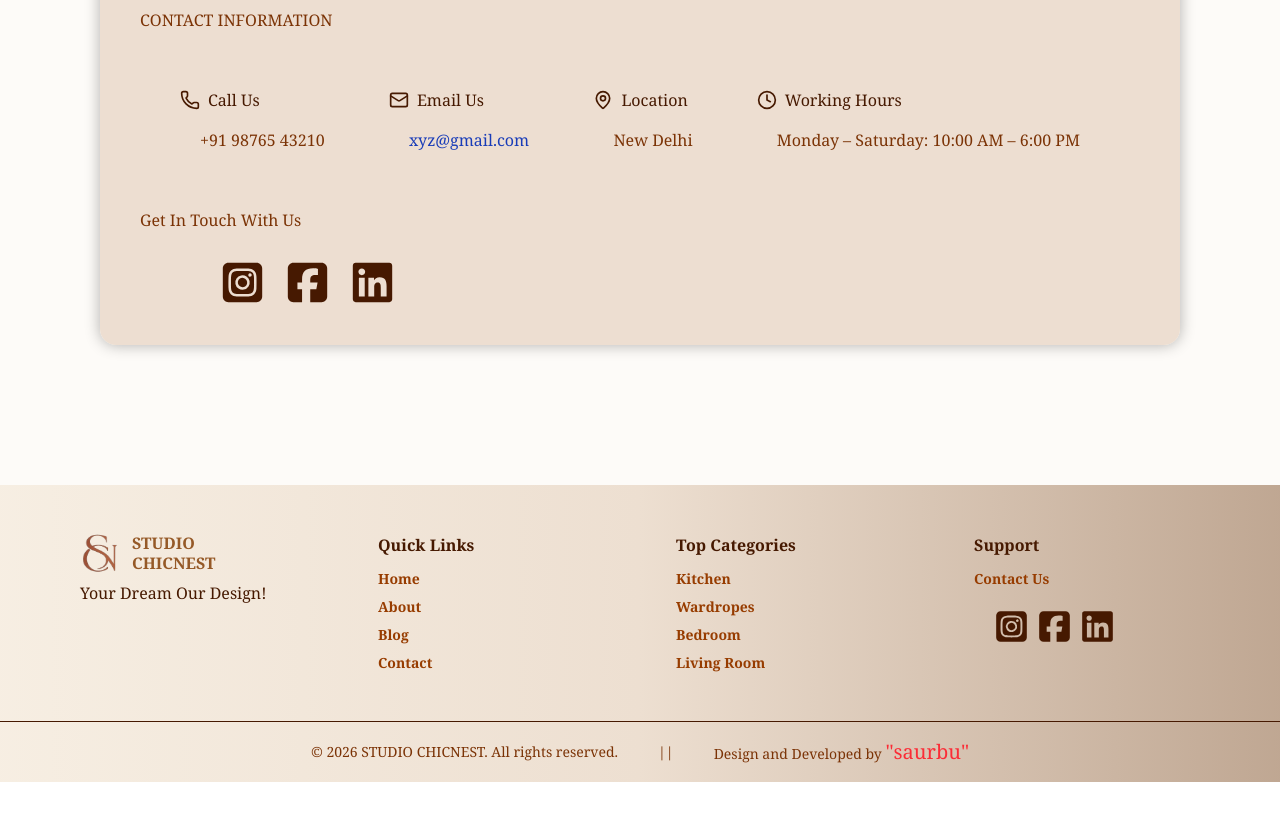
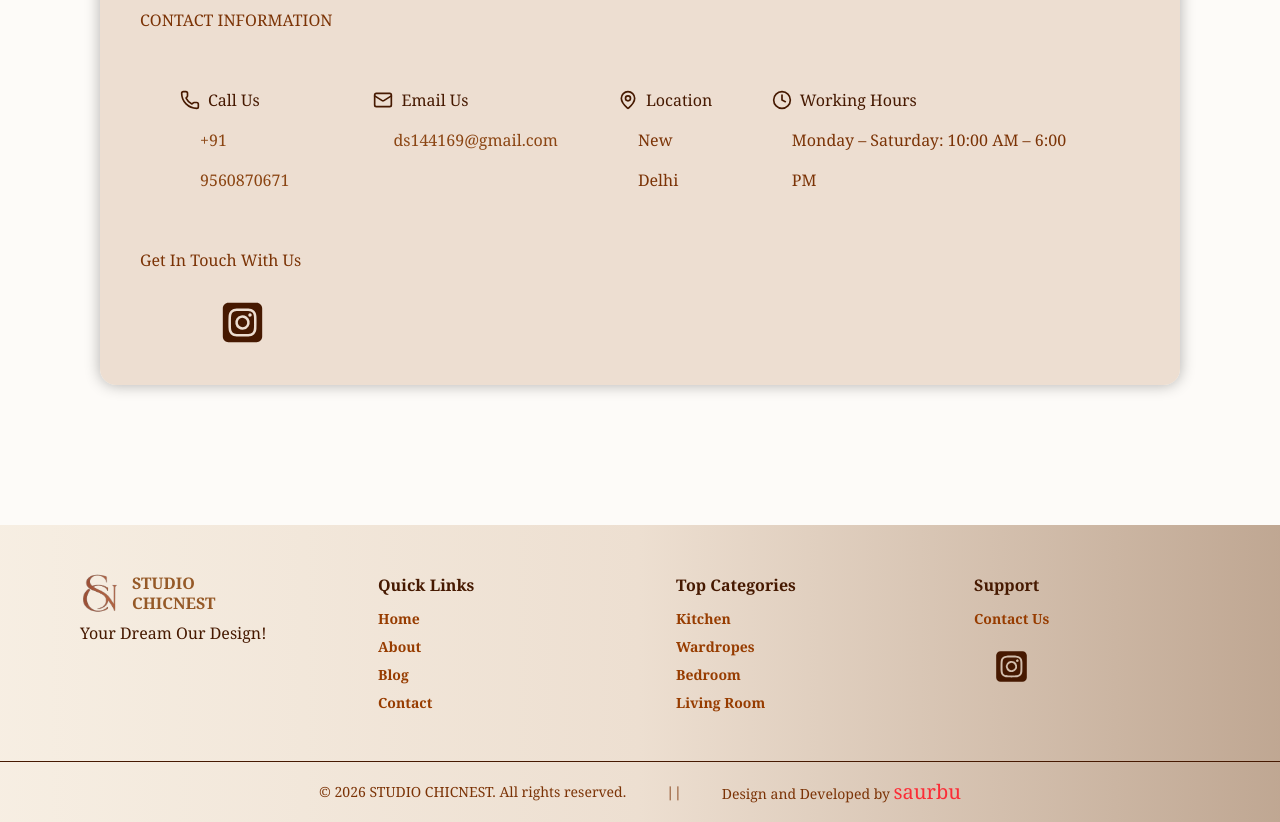
Before and after one commit to saurbu/Studio-Chicnest, a React (Vite) app: page / in a window 1280 px wide. Shown: the part 4900-5722 px from the top of the page. Before the commit the page ends 5682 px from the top, so only its background shows below. Built offline with nearby package versions, Linux system fonts and the light colour scheme.

Commit message:
imagekit setup

```diff
--- a/src/components/ContactCard.jsx
+++ b/src/components/ContactCard.jsx
@@ -7,8 +7,8 @@ import { FaLinkedin } from "react-icons/fa";
 
 const ContactCard = () => {
     const contact = [
-        {icon : <Phone size={20}/> ,h:  "Call Us" ,p: (<><a href="tel:+91 98765 43210">+91 98765 43210</a></>)},
-        {icon : <Mail size={20}/>, h: "Email Us", p: (<><a href="mailto:xyz@gmail.com" className='text-blue-800'>xyz@gmail.com</a></>)},
+        {icon : <Phone size={20}/> ,h:  "Call Us" ,p: (<><a href="tel:+91 98765 43210" className='text-[#8B4513]'>+91 9560870671</a></>)},
+        {icon : <Mail size={20}/>, h: "Email Us", p: (<><a href="mailto:xyz@gmail.com" className='text-[#8B4513]'>ds144169@gmail.com</a></>)},
         {icon : <MapPin size={20}/>, h: "Location", p: "New Delhi"},
         {icon : <Clock size={20}/>, h: "Working Hours", p: (<>Monday – Saturday: 10:00 AM – 6:00 PM</>)},
     ]
@@ -49,9 +49,9 @@ const ContactCard = () => {
             <div className='px-20 flex justify-center md:justify-start gap-5  items-center mt-5 text-amber-950'
             data-aos="fade-up"
             >
-                <a href="" className='hover:text-[#E1306C]'><FaSquareInstagram size={45}/></a>
-                <a href="" className='hover:text-[#1877F2]'><FaSquareFacebook size={45}/></a>
-                <a href="" className='hover:text-[#0A66C2]'><FaLinkedin size={45}/></a>
+                <a href="https://www.instagram.com/studio_chicnest/" target='_blank' className='hover:text-[#E1306C]'><FaSquareInstagram size={45}/></a>
+                {/* <a href="" className='hover:text-[#1877F2]'><FaSquareFacebook size={45}/></a> */}
+                {/* <a href="" className='hover:text-[#0A66C2]'><FaLinkedin size={45}/></a> */}
             </div>
           </div>
         </div>
--- a/src/components/Footer.jsx
+++ b/src/components/Footer.jsx
@@ -59,9 +59,9 @@ const Footer = () => {
             <div className='px-5 flex  md:justify-start gap-2  items-center mt-5 text-amber-950'
             data-aos="fade-up"
             >
-                <a href="" className='hover:text-[#E1306C]'><FaSquareInstagram size={35}/></a>
-                <a href="" className='hover:text-[#1877F2]'><FaSquareFacebook size={35}/></a>
-                <a href="" className='hover:text-[#0A66C2]'><FaLinkedin size={35}/></a>
+                <a href="https://www.instagram.com/studio_chicnest/" target="_blank" className='hover:text-[#E1306C]'><FaSquareInstagram size={35}/></a>
+                {/* <a href="" className='hover:text-[#1877F2]'><FaSquareFacebook size={35}/></a> */}
+                {/* <a href="" className='hover:text-[#0A66C2]'><FaLinkedin size={35}/></a> */}
             </div>
 
           </ul>
@@ -72,10 +72,17 @@ const Footer = () => {
       <div className="border-t flex justify-center gap-10 px-5 border-amber-950 items-center py-4 text-center text-amber-900 text-sm">
         © {new Date().getFullYear()} STUDIO CHICNEST. All rights reserved.
         <p>||</p>
-        <p>Design and Developed by <a href="https://saurbu.vercel.app/"
-        className="text-red-500 text-xl hover:text-2xl"
-        target="_blank"
-        >"saurbu"</a></p>
+        <p>
+          Design and Developed by {" "}
+          <a
+            href="https://saurbu.vercel.app/"
+            target="_blank"
+            rel="noopener noreferrer"
+            className="inline-block text-red-500 text-xl transition-transform duration-300 hover:scale-115 hover:text-red-600"
+          >
+            saurbu
+          </a>
+        </p>
       </div>
 
     </footer>
```
